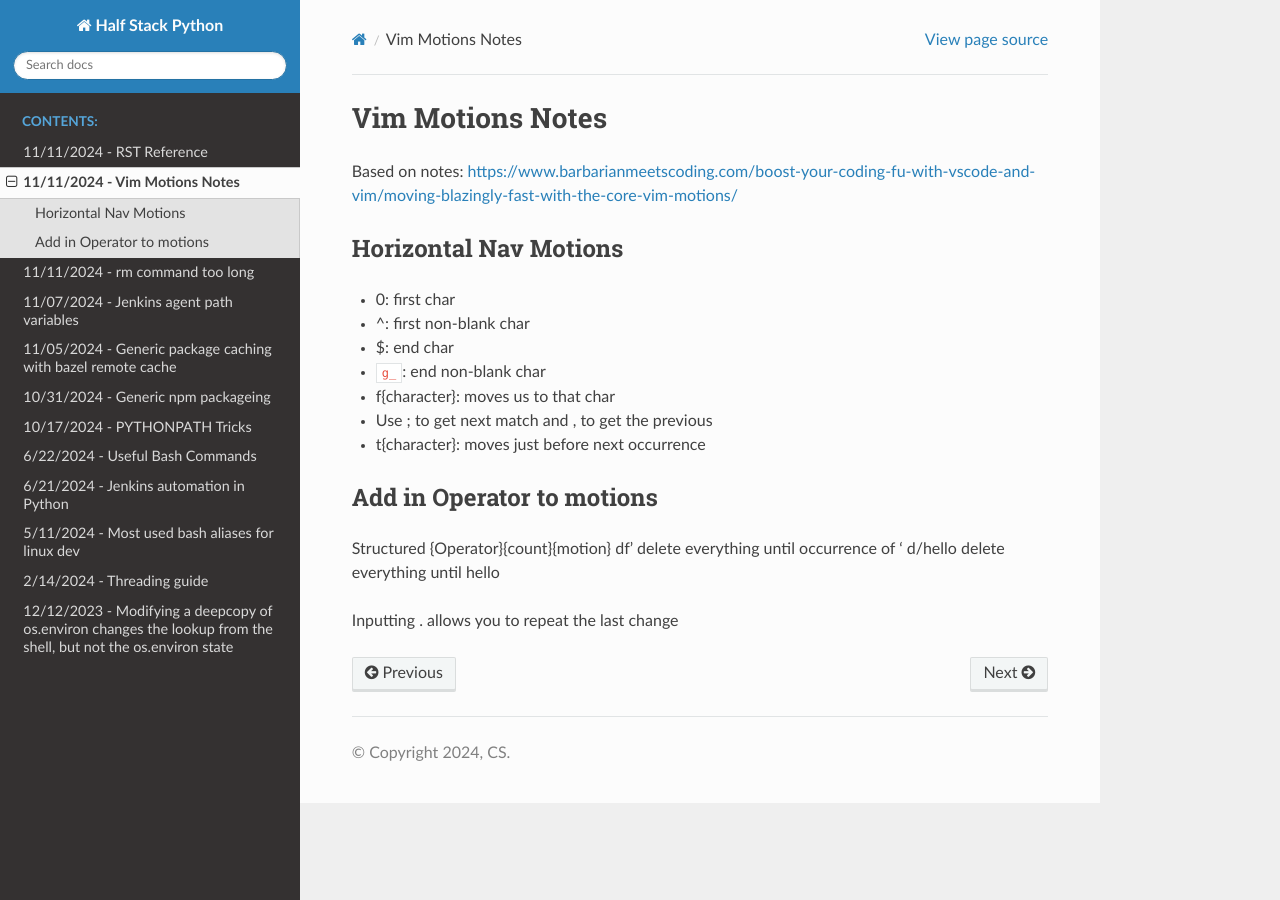
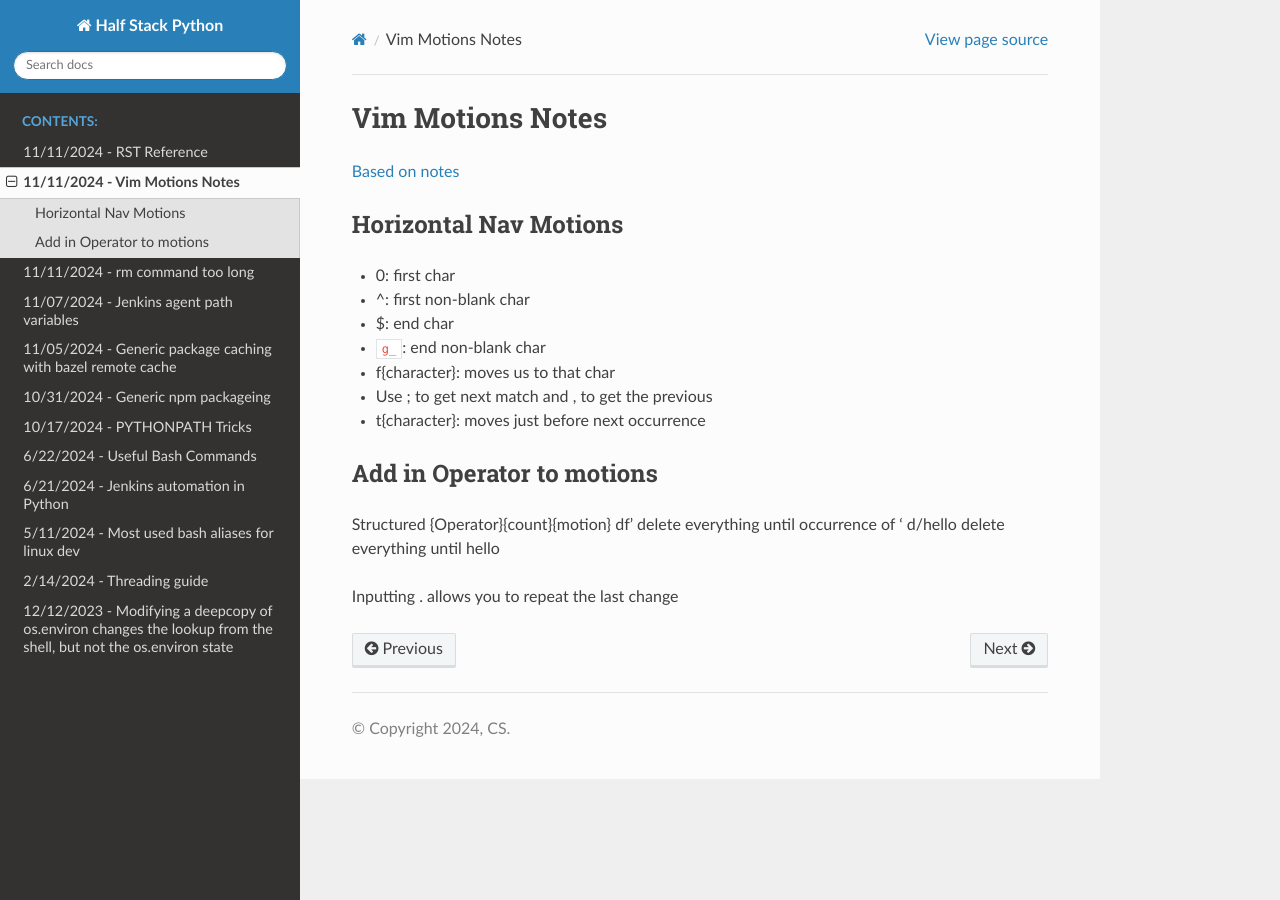
Before and after one commit to clintonsteiner/Half-Stack_Python, a Sphinx documentation site: the page built from source/notebooks/20241111_vim_motions.rst, in a window 1280 px wide. Built offline with Sphinx 7.4.7 and the Read the Docs theme 3.1.0, drawn with Linux system fonts in a browser that asks for light colours.

Commit message:
update link to be nice

```diff
--- a/source/notebooks/20241111_vim_motions.rst
+++ b/source/notebooks/20241111_vim_motions.rst
@@ -1,7 +1,7 @@
 Vim Motions Notes
 #################
 
-Based on notes: https://www.barbarianmeetscoding.com/boost-your-coding-fu-with-vscode-and-vim/moving-blazingly-fast-with-the-core-vim-motions/
+`Based on notes <https://www.barbarianmeetscoding.com/boost-your-coding-fu-with-vscode-and-vim/moving-blazingly-fast-with-the-core-vim-motions/>`_
 
 Horizontal Nav Motions
 **********************
```
